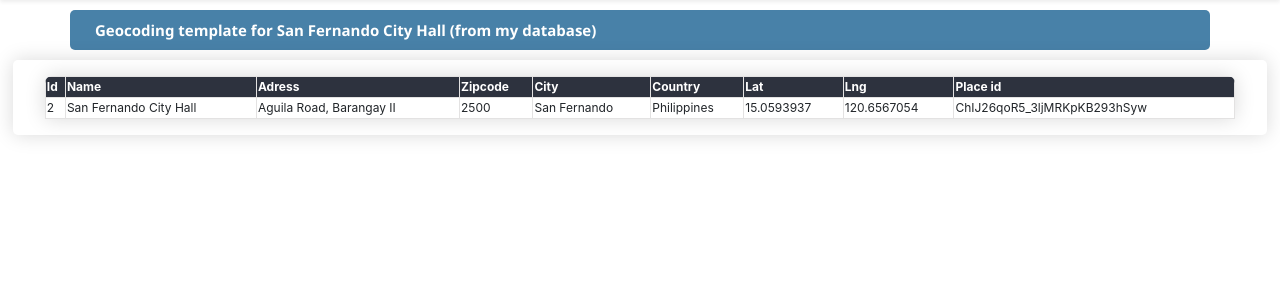
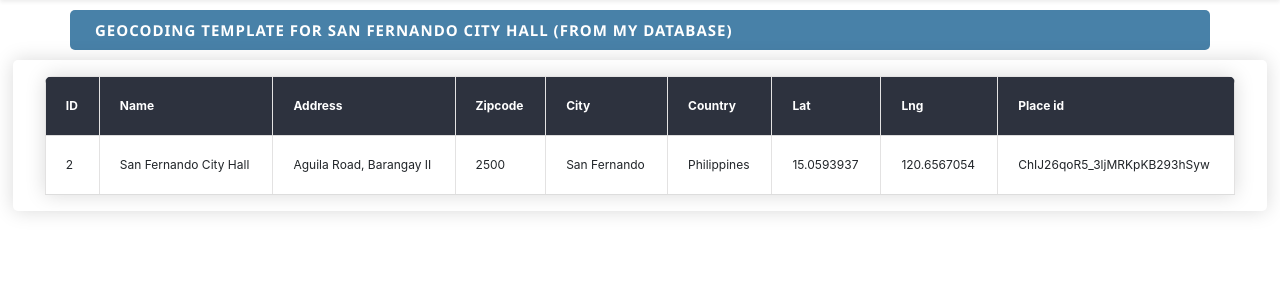
Before and after one commit to alvin-andrada/CSCI-42-Project, a Django app: page /geocoding/2 in a window 1280 px wide. Shown: the part 56-356 px from the top of the page. Run offline with Django 5.2, Linux system fonts and the light colour scheme; data comes from the database, SQL or seed files in the repository; some libraries are stand-ins or nearby versions.

Commit message:
Moved table and title css into main.css

```diff
--- a/project_content/static/project_content/main.css
+++ b/project_content/static/project_content/main.css
@@ -43,6 +43,9 @@
 
 .myTable td, .myTable th {
     border: 0.01em solid #e3e2e2;
+    padding: 20px;
+    text-align: left;
+    border-bottom: 1px solid #ddd;
   }
 
 .myTable tr:nth-child(even){background-color: var(--alternating-tr-color);}
@@ -127,6 +130,8 @@ form{
     font-weight: bold;
     font-size: 15px;
     font-family: 'Segoe UI', Tahoma, Geneva, Verdana, sans-serif;
+    text-transform: uppercase;
+    letter-spacing: 1px;
 }
 
 .title2{
--- a/project_content/templates/project_content/geocoding.html
+++ b/project_content/templates/project_content/geocoding.html
@@ -14,9 +14,9 @@
             <table id="ourtable3" class="myTable m-3">
                 <thead>
                     <tr>
-                        <th>Id</th>
+                        <th>ID</th>
                         <th>Name</th>
-                        <th>Adress</th>
+                        <th>Address</th>
                         <th>Zipcode</th>
                         <th>City</th>
                         <th>Country</th>
--- a/project_content/templates/project_content/route_create.html
+++ b/project_content/templates/project_content/route_create.html
@@ -27,13 +27,13 @@
         margin-bottom: 20px;
     }
 
-    .title {
+    /* .title {
         font-size: 32px;
         font-weight: bold;
         color: #333;
         text-transform: uppercase;
         letter-spacing: 2px;
-    }
+    } */
 
     .linkholder {
         margin-top: 20px;
```
Also changed, not shown: project_content/templates/project_content/distance.html (+0 -8 lines), project_content/templates/project_content/home.html (+2 -10 lines).
